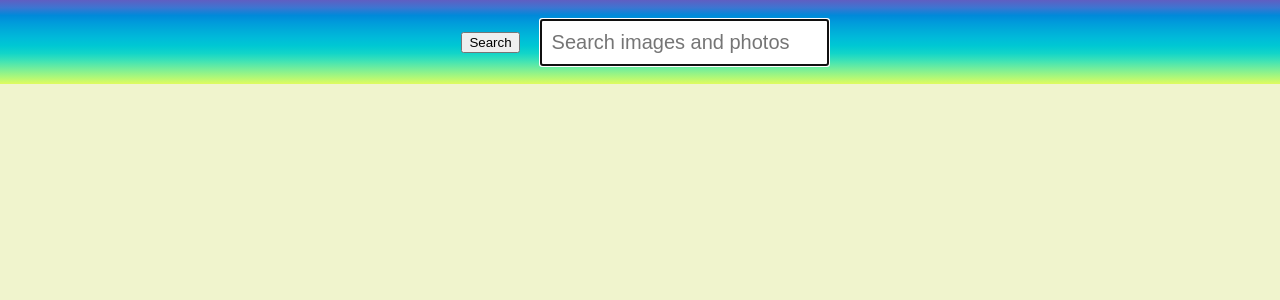
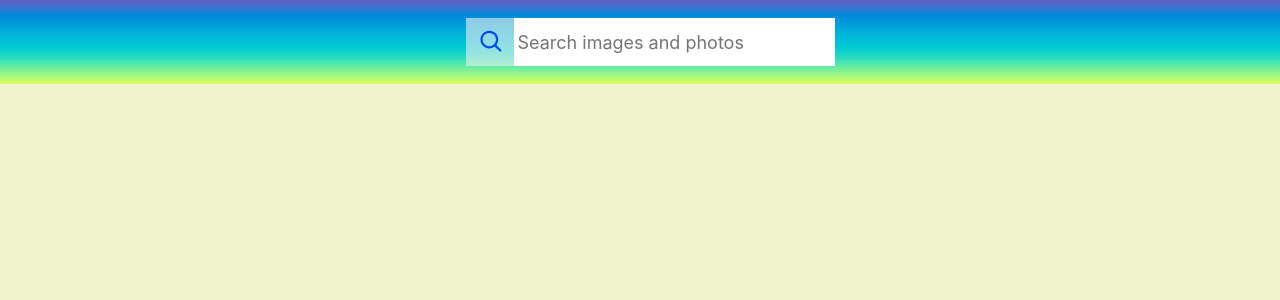
Before and after one commit to HalynaSilina/goit-react-hw-03-image-finder, a React (Create React App) app: page / in a window 1280 px wide. Shown: the top 300 px of the page. Built offline with nearby package versions, Linux system fonts and the light colour scheme.

Commit message:
update styles

```diff
--- a/package.json
+++ b/package.json
@@ -10,6 +10,7 @@
     "prop-types": "^15.8.1",
     "react": "^18.1.0",
     "react-dom": "^18.1.0",
+    "react-icons": "^4.8.0",
     "react-loader-spinner": "^5.3.4",
     "react-scripts": "5.0.1",
     "web-vitals": "^2.1.3"
--- a/src/components/App.module.css
+++ b/src/components/App.module.css
@@ -1,6 +1,6 @@
 .container {
-  position: relative;
-  max-height: calc(100vh - 80px);
-  max-width: calc(100vw - 10px);
-  text-align: center;
+  display: grid;
+  grid-template-columns: 1fr;
+  grid-gap: 16px;
+  padding-bottom: 24px;
 }
--- a/src/components/Button/Button.module.css
+++ b/src/components/Button/Button.module.css
@@ -4,11 +4,17 @@
   display: inline-block;
   padding: 10px;
   font-size: 18px;
-  color: #000;
+  line-height: 24px;
+  font-style: normal;
+  font-weight: 500;
   background-color: #74ee9b;
   text-align: center;
   border-radius: 2px;
   border: 0;
+  cursor: pointer;
+  box-shadow: 0px 3px 1px -2px rgba(0, 0, 0, 0.2),
+    0px 2px 2px 0px rgba(0, 0, 0, 0.14), 0px 1px 5px 0px rgba(0, 0, 0, 0.12);
+  transition: all 250ms cubic-bezier(0.4, 0, 0.2, 1);
 }
 .button:hover,
 .button:focus {
--- a/src/components/ImageGallery/ImageGallery.module.css
+++ b/src/components/ImageGallery/ImageGallery.module.css
@@ -1,10 +1,10 @@
 .gallery {
   max-width: calc(100vw - 60px);
   margin: 0 auto;
-  padding: 10px 30px;
   display: grid;
   grid-template-columns: repeat(auto-fill, minmax(320px, 1fr));
-  grid-auto-rows: minmax(1fr, auto);
+  grid-auto-rows: 260px;
   gap: 15px;
   list-style: none;
+  padding: 0;
 }
--- a/src/components/Modal/Modal.jsx
+++ b/src/components/Modal/Modal.jsx
@@ -13,10 +13,17 @@ class Modal extends Component {
   handleClick = evt => {
     if (evt.code === 'Escape') this.props.onClose();
   };
+
+  onBackdropClickClose = e => {
+    if (e.currentTarget === e.target) {
+      this.props.onClose();
+    }
+  };
+
   render() {
     const { url, alt } = this.props.image;
     return (
-      <div className={css.overlay}>
+      <div className={css.overlay} onClick={this.onBackdropClickClose}>
         <div className={css.modal}>
           <img src={url} alt={alt} />
         </div>
--- a/src/components/Modal/Modal.module.css
+++ b/src/components/Modal/Modal.module.css
@@ -8,8 +8,10 @@
   justify-content: center;
   align-items: center;
   backdrop-filter: blur(5px);
+  background-color: #677381d7;
+  z-index: 1200;
+  overflow: hidden;
 }
-
 .modal {
   max-width: calc(100vw - 48px);
   max-height: calc(100vh - 24px);
--- a/src/components/Searchbar/Searchbar.jsx
+++ b/src/components/Searchbar/Searchbar.jsx
@@ -1,4 +1,6 @@
 import { Component } from 'react';
+import { CgSearch } from 'react-icons/cg';
+import { IconContext } from 'react-icons';
 import css from './Searchbar.module.css';
 
 class Searchbar extends Component {
@@ -24,9 +26,12 @@ class Searchbar extends Component {
       <>
         <header>
           <form onSubmit={this.handleSubmit} className={css.searchbar}>
-            <button type="submit" className={css.button}>
-              <span>Search</span>
-            </button>
+            <IconContext.Provider value={{ color: 'blue', size: '2em', style: { verticalAlign: 'middle' } }}>
+              <button type="submit" className={css.button}>
+                <CgSearch />
+                <span className={css.buttonLabel}>Search</span>
+              </button>
+            </IconContext.Provider>
             <input
               type="text"
               value={this.state.value}
--- a/src/components/Searchbar/Searchbar.module.css
+++ b/src/components/Searchbar/Searchbar.module.css
@@ -10,14 +10,59 @@
   align-items: center;
   padding: 10px;
   background-color: #00acd9;
-  background-image: linear-gradient(to bottom, #605ec2, #3d75d1, #0089d9, #009cdb, #00acd9, #00bbd9, #00c8d3, #13d5c8, #40e3b5, #74ee9b, #a8f77c, #e0fb5f);
+  background-image: linear-gradient(
+    to bottom,
+    #605ec2,
+    #3d75d1,
+    #0089d9,
+    #009cdb,
+    #00acd9,
+    #00bbd9,
+    #00c8d3,
+    #13d5c8,
+    #40e3b5,
+    #74ee9b,
+    #a8f77c,
+    #e0fb5f
+  );
 }
 
-.button{
-    margin-right: 20px;
+.button {
+  display: inline-block;
+  width: 48px;
+  height: 48px;
+  border: 0;
+  opacity: 0.6;
+  transition: opacity 250ms cubic-bezier(0.4, 0, 0.2, 1);
+  cursor: pointer;
+  outline: none;
 }
-
+.button:hover {
+  opacity: 1;
+}
+.buttonLabel {
+  position: absolute;
+  width: 1px;
+  height: 1px;
+  padding: 0;
+  overflow: hidden;
+  clip: rect(0, 0, 0, 0);
+  white-space: nowrap;
+  clip-path: inset(50%);
+  border: 0;
+}
 .input {
-    padding: 10px;
-    font-size: 20px;
+  display: inline-block;
+  max-width: 500px;
+  height: 46px;
+  font: inherit;
+  font-size: 20px;
+  border: none;
+  outline: none;
+  padding-left: 4px;
+  padding-right: 4px;
 }
+.input::placeholder {
+  font: inherit;
+  font-size: 18px;
+}
--- a/src/index.css
+++ b/src/index.css
@@ -1,5 +1,9 @@
 @import-normalize; /* bring in normalize.css styles */
-
+html {
+  box-sizing: border-box;
+  width: 100vw;
+  overflow-x: hidden;
+}
 body {
   margin: 0;
   font-family: -apple-system, BlinkMacSystemFont, 'Segoe UI', 'Roboto', 'Oxygen',
@@ -14,3 +18,9 @@ code {
   font-family: source-code-pro, Menlo, Monaco, Consolas, 'Courier New',
     monospace;
 }
+
+img {
+  display: block;
+  max-width: 100%;
+  height: auto;
+}
```
Also changed, not shown: 1 other file (tests, documents, lock files or other folders).
